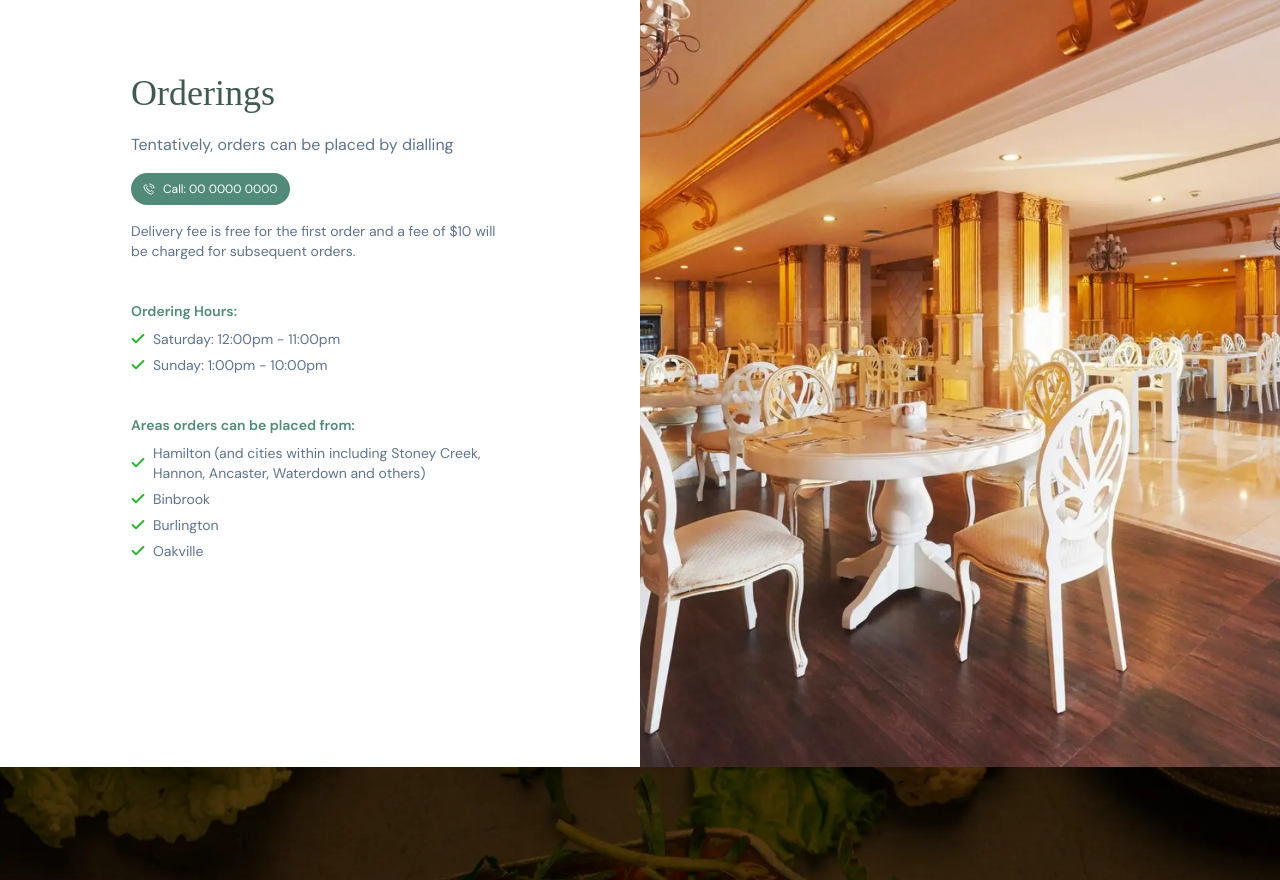
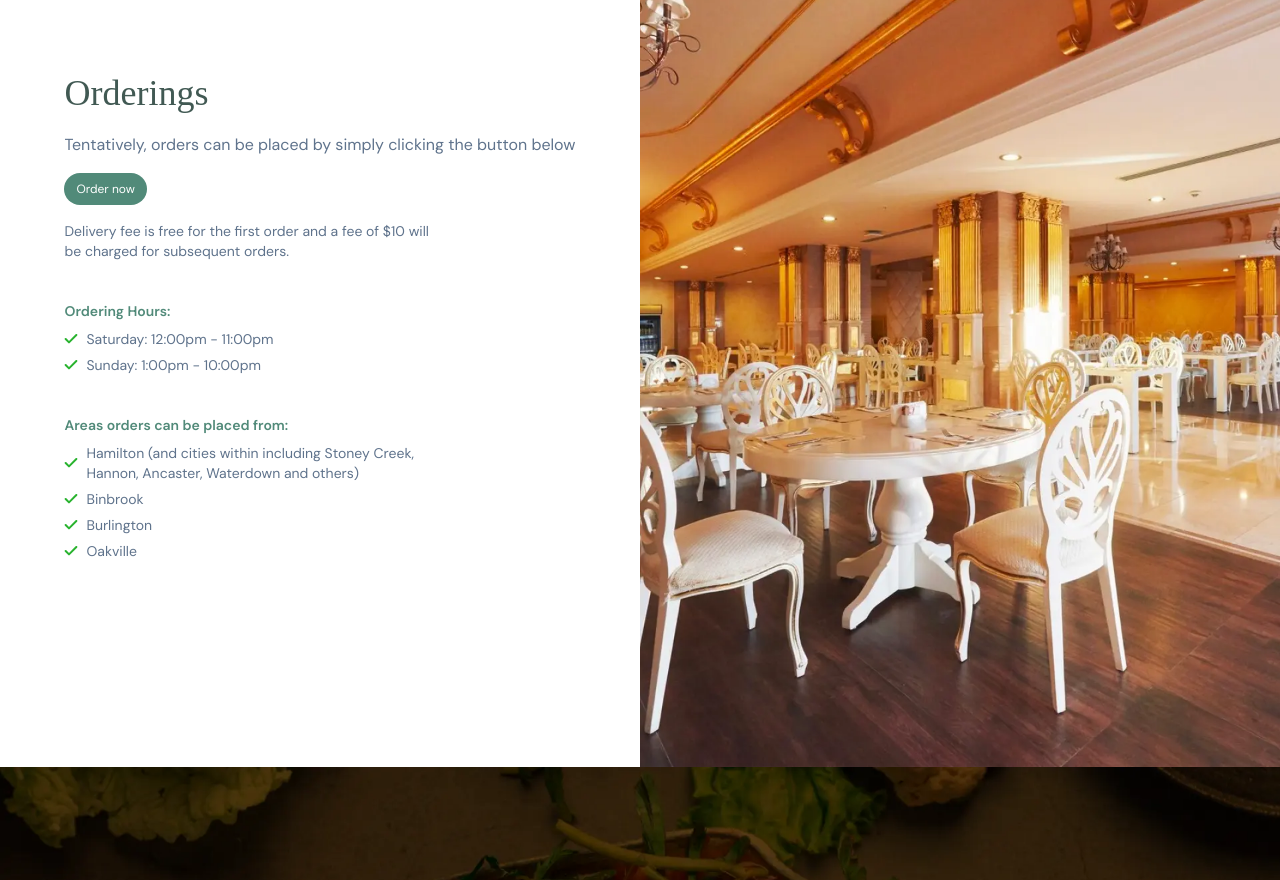
Before and after one commit to Aliiiu/debuka-website, a Next.js app: page / in a window 1280 px wide. Shown: the part 3060-3940 px from the top of the page. Built offline with nearby package versions, Linux system fonts and the light colour scheme.

Commit message:
done with the first iteration

```diff
--- a/src/assets/icons/arrow-down.tsx
+++ b/src/assets/icons/arrow-down.tsx
@@ -16,16 +16,16 @@
 			<path
 				d="M10.5 3.625V17.375"
 				stroke="white"
-				stroke-width="2"
-				stroke-linecap="round"
-				stroke-linejoin="round"
+				strokeWidth="2"
+				strokeLinecap="round"
+				strokeLinejoin="round"
 			/>
 			<path
 				d="M4.875 11.75L10.5 17.375L16.125 11.75"
 				stroke="white"
-				stroke-width="2"
-				stroke-linecap="round"
-				stroke-linejoin="round"
+				strokeWidth="2"
+				strokeLinecap="round"
+				strokeLinejoin="round"
 			/>
 		</svg>
 	);
--- a/src/components/orderings.tsx
+++ b/src/components/orderings.tsx
@@ -16,14 +16,18 @@
 						</h2>
 						<div className="flex flex-col mt-5 gap-4">
 							<span className="text-body-alt">
-								Tentatively, orders can be placed by dialling
+								Tentatively, orders can be placed by simply clicking the button
+								below
 							</span>
 							<Link
-								href={"tel:+23400 0000 0000"}
+								href={
+									"https://wa.me/13067150398?text=Hello! I would like to place an order."
+								}
+								target="_blank"
+								rel="noopener noreferrer"
 								className="py-2 px-3 rounded-full flex items-center gap-2 bg-primary w-fit text-xs text-white"
 							>
-								<Call />
-								<span>Call: 00 0000 0000</span>
+								Order now
 							</Link>
 							<p className="text-body-alt text-sm max-w-[378px]">
 								Delivery fee is free for the first order and a fee of $10 will
--- a/src/components/starter-menu.tsx
+++ b/src/components/starter-menu.tsx
@@ -100,7 +100,11 @@
 				<p className="text-sm">{description}</p>
 			</div>
 			<Link
-				href={"whatsapp://send?phone=+2340000000000"}
+				href={
+					"https://wa.me/13067150398?text=Hello! I would like to place an order."
+				}
+				target="_blank"
+				rel="noopener noreferrer"
 				className="bg-primary w-fit text-white px-4 py-2 rounded-lg"
 			>
 				Order Now
```
